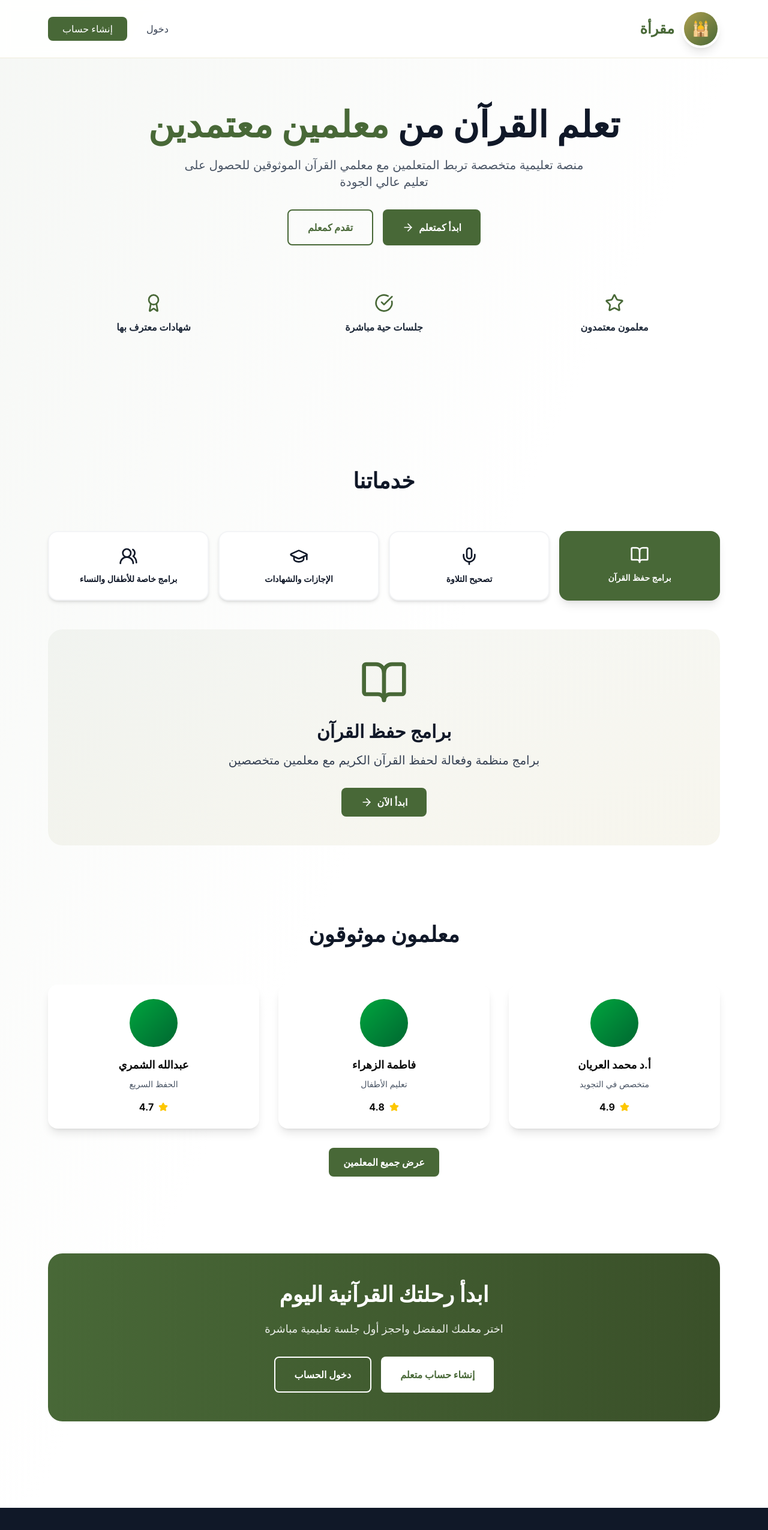
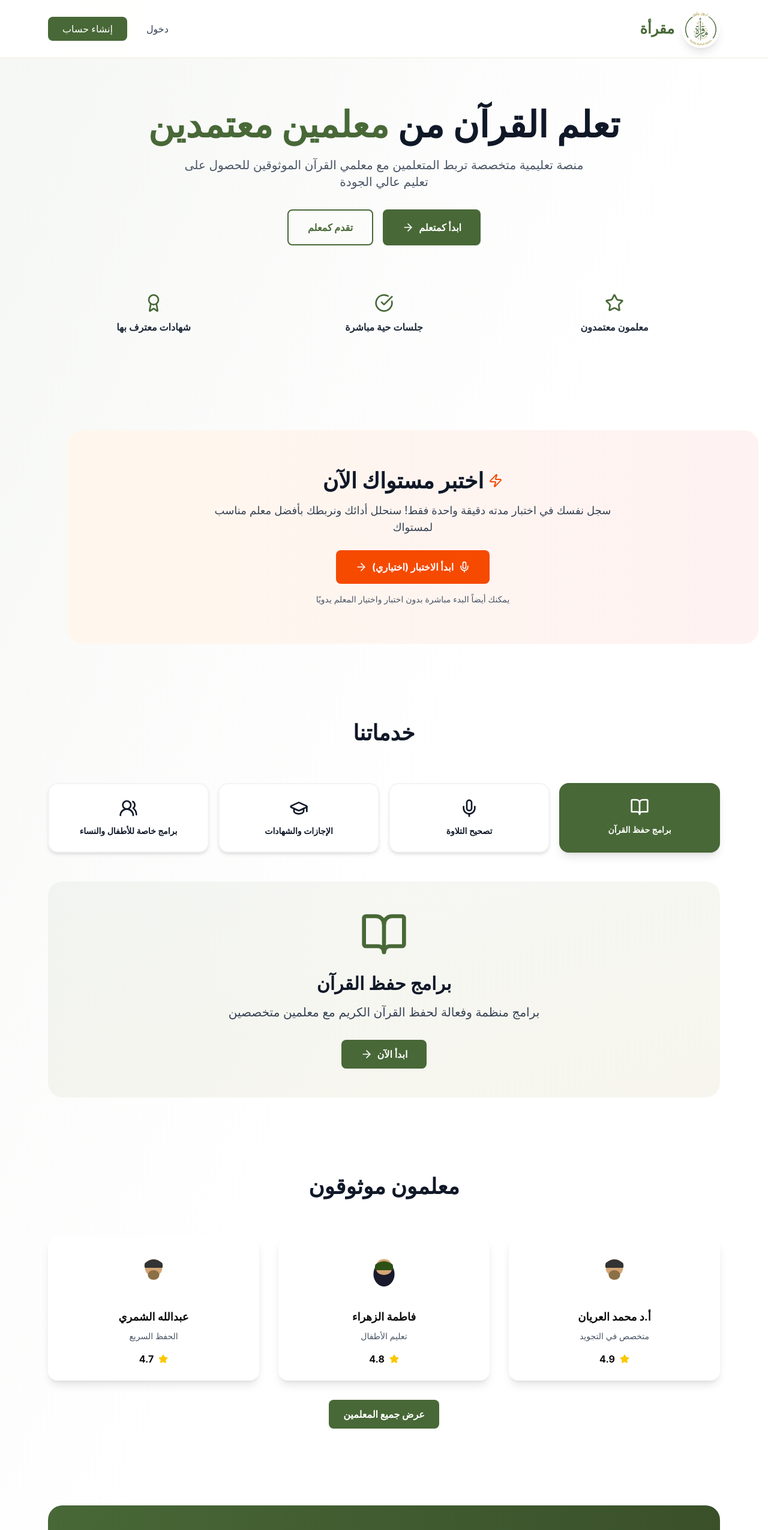
Before and after one commit to mohamedessamcs96/Maqraa, a React (Vite) app: page / in a window 1280 px wide. Shown: the top 2550 px of the page at 60% size. Built offline with nearby package versions, Linux system fonts and the light colour scheme.

Commit message:
Update landing page: use Maqraa SVG logo and add culturally appropriate teacher avatars with niqab for women

```diff
--- /dev/null
+++ b/src/app/components/shared/ZoomMeeting.tsx
@@ -0,0 +1,104 @@
+import { motion } from 'motion/react';
+import { Video, Copy, CheckCircle } from 'lucide-react';
+import { useState } from 'react';
+
+interface ZoomMeetingProps {
+  meetingId: string;
+  meetingPassword?: string;
+  teacherName: string;
+  sessionStartTime?: string;
+  onJoinClick?: () => void;
+}
+
+export function ZoomMeeting({
+  meetingId,
+  meetingPassword,
+  teacherName,
+  sessionStartTime,
+  onJoinClick,
+}: ZoomMeetingProps) {
+  const [copied, setCopied] = useState(false);
+
+  const zoomUrl = `https://zoom.us/wc/join/${meetingId}`;
+
+  const handleCopyMeetingId = () => {
+    navigator.clipboard.writeText(meetingId);
+    setCopied(true);
+    setTimeout(() => setCopied(false), 2000);
+  };
+
+  const handleJoinMeeting = () => {
+    if (onJoinClick) {
+      onJoinClick();
+    }
+    // In production, this would open the Zoom app or web interface
+    window.open(zoomUrl, '_blank');
+  };
+
+  return (
+    <motion.div
+      initial={{ opacity: 0, y: 20 }}
+      animate={{ opacity: 1, y: 0 }}
+      className="bg-gradient-to-br from-blue-50 to-blue-100 rounded-2xl p-6 border-2 border-blue-200"
+    >
+      <div className="flex items-start gap-4">
+        <div className="bg-blue-500 text-white p-3 rounded-lg">
+          <Video className="w-6 h-6" />
+        </div>
+        <div className="flex-1">
+          <h3 className="text-lg font-bold text-gray-900 mb-1">
+            جلسة Zoom مع {teacherName}
+          </h3>
+          {sessionStartTime && (
+            <p className="text-sm text-gray-600 mb-4">
+              وقت البدء: {sessionStartTime}
+            </p>
+          )}
+
+          <div className="bg-white rounded-lg p-4 mb-4 space-y-3">
+            <div>
+              <p className="text-xs text-gray-500 mb-1">معرف الاجتماع</p>
+              <div className="flex items-center gap-2">
+                <code className="bg-gray-100 px-3 py-2 rounded font-mono text-sm font-bold">
+                  {meetingId}
+                </code>
+                <button
+                  onClick={handleCopyMeetingId}
+                  className="p-2 hover:bg-gray-200 rounded transition"
+                  title="نسخ معرف الاجتماع"
+                >
+                  {copied ? (
+                    <CheckCircle className="w-5 h-5 text-green-500" />
+                  ) : (
+                    <Copy className="w-5 h-5 text-gray-500" />
+                  )}
+                </button>
+              </div>
+            </div>
+
+            {meetingPassword && (
+              <div>
+                <p className="text-xs text-gray-500 mb-1">كلمة المرور</p>
+                <code className="bg-gray-100 px-3 py-2 rounded font-mono text-sm font-bold">
+                  {meetingPassword}
+                </code>
+              </div>
+            )}
+          </div>
+
+          <button
+            onClick={handleJoinMeeting}
+            className="w-full bg-blue-500 hover:bg-blue-600 text-white font-bold py-3 rounded-lg transition flex items-center justify-center gap-2"
+          >
+            <Video className="w-5 h-5" />
+            انضم إلى الاجتماع الآن
+          </button>
+
+          <p className="text-xs text-gray-600 mt-3 text-center">
+            أو انسخ معرف الاجتماع والصقه في تطبيق Zoom على جهازك
+          </p>
+        </div>
+      </div>
+    </motion.div>
+  );
+}
--- a/src/app/pages/auth/LandingPage.tsx
+++ b/src/app/pages/auth/LandingPage.tsx
@@ -1,5 +1,5 @@
 import { motion } from 'motion/react';
-import { BookOpen, Users, Award, ArrowRight, Star, CheckCircle, Mic, GraduationCap, Users2 } from 'lucide-react';
+import { BookOpen, Users, Award, ArrowRight, Star, CheckCircle, Mic, GraduationCap, Users2, Zap } from 'lucide-react';
 import { useState } from 'react';
 
 interface LandingPageProps {
@@ -54,9 +54,11 @@ export function LandingPage({ onNavigate }: LandingPageProps) {
             className="flex items-center gap-2 md:gap-3 flex-shrink-0"
           >
             <div className="w-12 h-12 md:w-16 md:h-16 rounded-full bg-white flex items-center justify-center shadow-lg border-4 border-white">
-              <div className="w-10 h-10 md:w-14 md:h-14 rounded-full bg-gradient-to-br from-[#ad9f4e] to-[#486837] flex items-center justify-center">
-                <span className="text-lg md:text-2xl">🕌</span>
-              </div>
+              <img
+                src="/miqraa-logo.svg"
+                alt="مقرأة"
+                className="w-10 h-10 md:w-14 md:h-14 object-contain"
+              />
             </div>
             <span className="text-lg md:text-2xl font-bold text-[#486837]">مقرأة</span>
           </motion.div>
@@ -127,7 +129,33 @@ export function LandingPage({ onNavigate }: LandingPageProps) {
         </motion.div>
       </section>
 
-      {/* Services Section */}
+      {/* Assessment Section */}
+      <section className="max-w-6xl mx-auto px-3 md:px-4 py-12 md:py-16 bg-gradient-to-r from-orange-50 to-red-50 rounded-3xl mx-3 md:mx-4 mb-12 md:mb-16">
+        <motion.div
+          initial={{ opacity: 0, y: 20 }}
+          whileInView={{ opacity: 1, y: 0 }}
+          className="text-center"
+        >
+          <div className="flex items-center justify-center mb-4 gap-2">
+            <Zap className="w-6 h-6 text-orange-600" />
+            <h2 className="text-2xl sm:text-3xl md:text-4xl font-bold text-gray-900">اختبر مستواك الآن</h2>
+          </div>
+          <p className="text-sm md:text-lg text-gray-700 mb-6 max-w-2xl mx-auto">
+            سجل نفسك في اختبار مدته دقيقة واحدة فقط! سنحلل أدائك ونربطك بأفضل معلم مناسب لمستواك
+          </p>
+          <button
+            onClick={() => window.location.href = '/app'}
+            className="px-8 py-4 bg-orange-600 hover:bg-orange-700 text-white rounded-lg font-bold transition inline-flex items-center gap-2 text-base"
+          >
+            <Mic className="w-5 h-5" />
+            ابدأ الاختبار (اختياري)
+            <ArrowRight className="w-5 h-5" />
+          </button>
+          <p className="text-xs md:text-sm text-gray-600 mt-4">
+            يمكنك أيضاً البدء مباشرة بدون اختبار واختيار المعلم يدويًا
+          </p>
+        </motion.div>
+      </section>
       <section className="max-w-6xl mx-auto px-3 md:px-4 py-12 md:py-16">
         <h2 className="text-2xl sm:text-3xl md:text-4xl font-bold text-center mb-8 md:mb-16 text-gray-900">خدماتنا</h2>
 
@@ -191,9 +219,9 @@ export function LandingPage({ onNavigate }: LandingPageProps) {
         <h2 className="text-2xl sm:text-3xl md:text-4xl font-bold text-center mb-8 md:mb-16 text-gray-900">معلمون موثوقون</h2>
         <div className="grid grid-cols-1 md:grid-cols-3 gap-4 md:gap-8 mb-6 md:mb-8">
           {[
-            { name: 'أ.د محمد العريان', specialization: 'متخصص في التجويد', rating: 4.9 },
-            { name: 'فاطمة الزهراء', specialization: 'تعليم الأطفال', rating: 4.8 },
-            { name: 'عبدالله الشمري', specialization: 'الحفظ السريع', rating: 4.7 },
+            { name: 'أ.د محمد العريان', specialization: 'متخصص في التجويد', rating: 4.9, gender: 'male' },
+            { name: 'فاطمة الزهراء', specialization: 'تعليم الأطفال', rating: 4.8, gender: 'female' },
+            { name: 'عبدالله الشمري', specialization: 'الحفظ السريع', rating: 4.7, gender: 'male' },
           ].map((teacher, index) => (
             <motion.div
               key={index}
@@ -202,7 +230,38 @@ export function LandingPage({ onNavigate }: LandingPageProps) {
               transition={{ delay: index * 0.1 }}
               className="bg-white rounded-2xl p-4 md:p-6 shadow-lg hover:shadow-xl transition text-center"
             >
-              <div className="w-16 h-16 md:w-20 md:h-20 rounded-full bg-gradient-to-br from-green-600 to-green-800 mx-auto mb-3 md:mb-4" />
+              {/* Teacher Avatar */}
+              <div className="w-16 h-16 md:w-20 md:h-20 mx-auto mb-3 md:mb-4 flex items-center justify-center">
+                {teacher.gender === 'female' ? (
+                  // Female teacher with niqab
+                  <svg className="w-full h-full" viewBox="0 0 100 100" xmlns="http://www.w3.org/2000/svg">
+                    {/* Head background */}
+                    <circle cx="50" cy="35" r="18" fill="#d4a574" />
+                    {/* Niqab - dark fabric */}
+                    <ellipse cx="50" cy="48" rx="22" ry="26" fill="#1a1a2e" />
+                    {/* Eyes area - niqab opening */}
+                    <ellipse cx="42" cy="42" rx="2.5" ry="3.5" fill="#333" />
+                    <ellipse cx="58" cy="42" rx="2.5" ry="3.5" fill="#333" />
+                    {/* Face area visible above niqab */}
+                    <ellipse cx="50" cy="38" rx="16" ry="12" fill="#d4a574" />
+                    {/* Hijab/headscarf */}
+                    <path d="M 32 28 Q 50 15 68 28 Q 70 35 68 40 L 32 40 Q 30 35 32 28" fill="#2d5016" />
+                  </svg>
+                ) : (
+                  // Male teacher
+                  <svg className="w-full h-full" viewBox="0 0 100 100" xmlns="http://www.w3.org/2000/svg">
+                    {/* Head */}
+                    <circle cx="50" cy="35" r="18" fill="#d4a574" />
+                    {/* Beard/lower face */}
+                    <ellipse cx="50" cy="50" rx="12" ry="10" fill="#8b6f47" />
+                    {/* Eyes */}
+                    <circle cx="44" cy="32" r="2" fill="#333" />
+                    <circle cx="56" cy="32" r="2" fill="#333" />
+                    {/* Hair/kufi */}
+                    <path d="M 32 25 Q 50 10 68 25 Q 70 32 68 35 L 32 35 Q 30 32 32 25" fill="#333" />
+                  </svg>
+                )}
+              </div>
               <h3 className="font-bold text-base md:text-lg mb-2">{teacher.name}</h3>
               <p className="text-gray-600 text-xs md:text-sm mb-3 md:mb-4">{teacher.specialization}</p>
               <div className="flex items-center justify-center gap-2">
```
Also changed, not shown: 6 other files (tests, documents, lock files or other folders).
